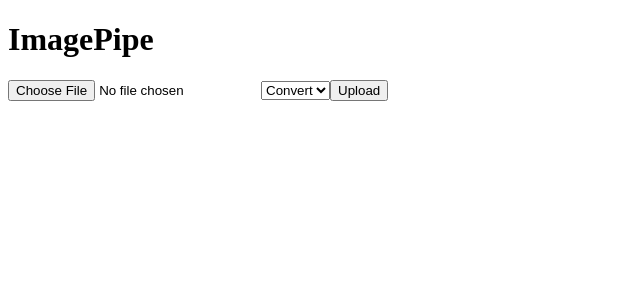
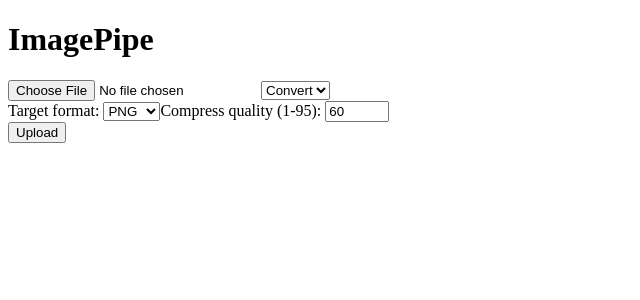
Before and after one commit to wencanp/imagepipe, a React (Create React App) app in the folder imagepipe-ui/: page / in a window 1280 px wide. Shown: the top 300 px of the page, without its empty margins (0-640 px from the left). Built offline with nearby package versions, Linux system fonts and the light colour scheme; the HTML template or start-up script is replaced by a standard one.

Commit message:
Implemented frontend interactions for convert and filter server; debugged frontend status interval

```diff
--- a/imagepipe-ui/src/components/StatusDisplay.jsx
+++ b/imagepipe-ui/src/components/StatusDisplay.jsx
@@ -1,32 +1,38 @@
-import React, { useEffect, useState } from 'react';
+import React, { useEffect, useState, useRef } from 'react';
 import axios from 'axios';
 
 const StatusDisplay = ({ taskId }) => {
   const [status, setStatus] = useState(null);
   const [error, setError] = useState(null);
+  const intervalRef = useRef(null);
 
   useEffect(() => {
     if (!taskId) return;
-    let interval;
+    // clean up previous interval
+    if (intervalRef.current) clearInterval(intervalRef.current);
 
     const checkStatus = async () => {
       try {
-        // check the status
         const res = await axios.get(`/api/status/${taskId}`);
         setStatus(res.data);
         if (res.data.message === 'SUCCESS' || res.data.message === 'FAILED') {
-          clearInterval(interval);
+          if (intervalRef.current) clearInterval(intervalRef.current);
+          intervalRef.current = null;
         }
       } catch (err) {
         setError('Failed to fetch status');
-        clearInterval(interval);
+        if (intervalRef.current) clearInterval(intervalRef.current);
+        intervalRef.current = null;
       }
     };
 
-    interval = setInterval(checkStatus, 2000);
+    intervalRef.current = setInterval(checkStatus, 2000);
     checkStatus();
 
-    return () => clearInterval(interval);
+    return () => {
+      if (intervalRef.current) clearInterval(intervalRef.current);
+      intervalRef.current = null;
+    };
   }, [taskId]);
 
   if (!taskId) return null;
--- a/imagepipe-ui/src/components/UploadForm.jsx
+++ b/imagepipe-ui/src/components/UploadForm.jsx
@@ -4,6 +4,9 @@
 const UploadForm = ({ onTaskSubmitted }) => {
   const [file, setFile] = useState(null);
   const [processType, setProcessType] = useState('convert');
+  const [convertType, setConvertType] = useState('.png');
+  const [quality, setQuality] = useState(60);
+  const [filterType, setFilterType] = useState('BLUR');
 
   const handleSubmit = async (e) => {
     e.preventDefault();
@@ -12,10 +15,16 @@
     const formData = new FormData();
     formData.append('file', file);
     formData.append('process_type', processType);
-    if (processType === 'filter') formData.append('filter_type', 'SHARPEN');
+    if (processType === 'convert') {
+      formData.append('convert_type', convertType);
+      formData.append('quality', quality);
+    }
+    if (processType === 'filter') {
+      formData.append('filter_type', filterType);
+    }
+    // ocr has no additional parameters
 
     try {
-      // const res = await axios.post('http://localhost:5000/upload', formData);
       const res = await axios.post("/api/upload", formData);
       onTaskSubmitted(res.data.task_id);
     } catch (err) {
@@ -32,6 +41,30 @@
         <option value="filter">Filter</option>
         <option value="ocr">OCR</option>
       </select>
+      {processType === 'convert' && (
+        <div className="space-y-2">
+          <label className="block">Target format: </label>
+          <select value={convertType} onChange={e => setConvertType(e.target.value)} className="block w-full p-2 border rounded">
+            <option value=".png">PNG</option>
+            <option value=".jpeg">JPEG</option>
+            <option value=".gif">GIF</option>
+            <option value=".bmp">BMP</option>
+          </select>
+          <label className="block mt-2">Compress quality (1-95): </label>
+          <input type="number" min="1" max="100" value={quality} onChange={e => setQuality(e.target.value)} className="block w-full p-2 border rounded" />
+        </div>
+      )}
+      {processType === 'filter' && (
+        <div className="space-y-2">
+          <label className="block">Filter type: </label>
+          <select value={filterType} onChange={e => setFilterType(e.target.value)} className="block w-full p-2 border rounded">
+            <option value="BLUR">BLUR</option>
+            <option value="CONTOUR">CONTOUR</option>
+            <option value="DETAIL">DETAIL</option>
+            <option value="SHARPEN">SHARPEN</option>
+          </select>
+        </div>
+      )}
       <button type="submit" className="bg-blue-500 text-white px-4 py-2 rounded">Upload</button>
     </form>
   );
```
